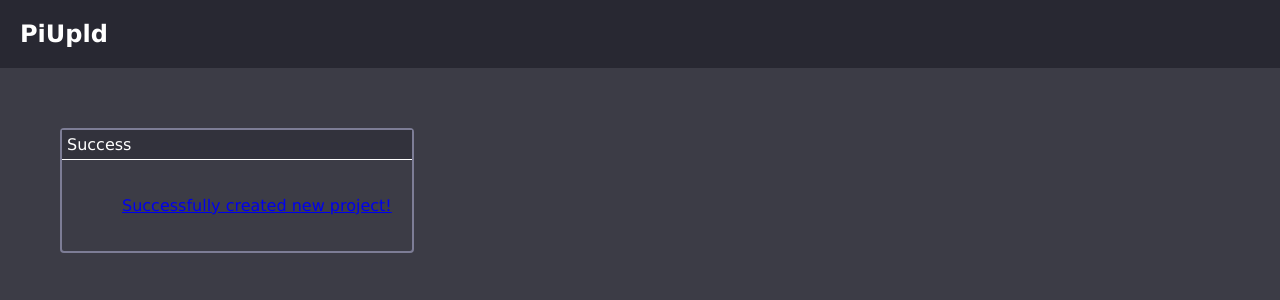
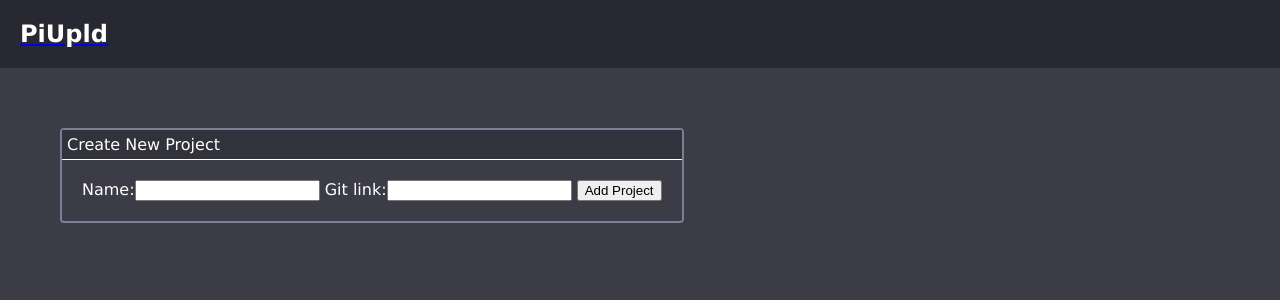
Before and after one commit to RTK001/PiUpld, a Django app: page /ProjectCreateView in a window 1280 px wide. Shown: the top 300 px of that part. Run offline with Django 3.2, Linux system fonts and the light colour scheme; the page is wider than the window, and the part outside it is not shown.

Commit message:
Added git link validation to form

```diff
--- a/Upld/forms.py
+++ b/Upld/forms.py
@@ -1,7 +1,15 @@
 from django import forms
+from .git_interface import validate_git_url
 from .models import GitHubProject
 
 class NewProjectForm(forms.ModelForm):
     class Meta:
         model = GitHubProject
         fields = ['name', 'git_link',]
+
+    def clean_git_link(self):
+        data = self.cleaned_data['git_link']
+        if validate_git_url(data):
+            return data
+        else:
+            raise forms.ValidationError("Invalid Git repository!", code='invalid')
--- a/Upld/models.py
+++ b/Upld/models.py
@@ -6,7 +6,7 @@ from datetime import datetime
 class GitHubProject(models.Model):
     uploaded = models.DateTimeField(auto_now_add = True)
     last_modified = models.DateTimeField(auto_now = True)
-    git_link = models.CharField(max_length = 200)
+    git_link = models.URLField(max_length = 200)
     name = models.CharField(max_length = 200)
 
     def __str__(self):
--- a/Upld/templates/Upld/ProjectCreate.html
+++ b/Upld/templates/Upld/ProjectCreate.html
@@ -7,18 +7,28 @@
 
 <div class = "container">
   <div class = "container_title">
-  Success
+  Create New Project
   </div>
 
+{% if form.valid %}
 <a href = "{% url 'Upld:index' %}">
   <div class = "container_content">
+
     <ul>
    Successfully created new project!
-   </ul>
+   </ul
 
   </div>
   </a>
 </div>
+{% else %}
+<div class = "container_content">
+
+  {{ form.as_table }}
+
+<input type="submit" value="Add Project"></input>
+</div>
+{% endif %}
 
 
 {% endblock content %}
--- a/Upld/templates/Upld/base.html
+++ b/Upld/templates/Upld/base.html
@@ -6,7 +6,9 @@
 
 <body>
 <div class = "top_bar">
+  <a href = "{% url 'Upld:index' %}">
     <h2> PiUpld </h2>
+  </a>
 </div>
 
 <div class = "main_content">
```
Also changed, not shown: Upld/git_interface.py (added, +23 -0 lines), Upld/migrations/0003_auto_20190810_1705.py (added), db.sqlite3.
